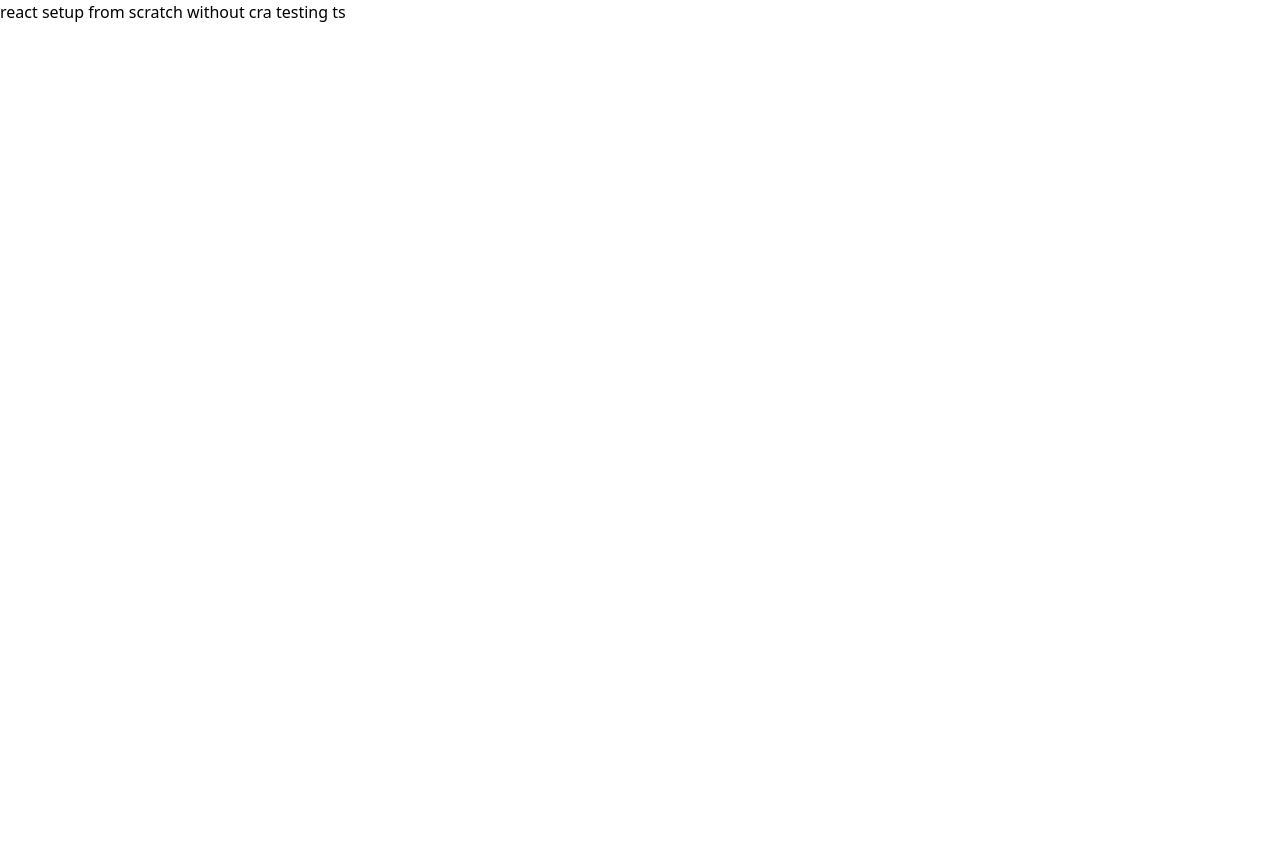
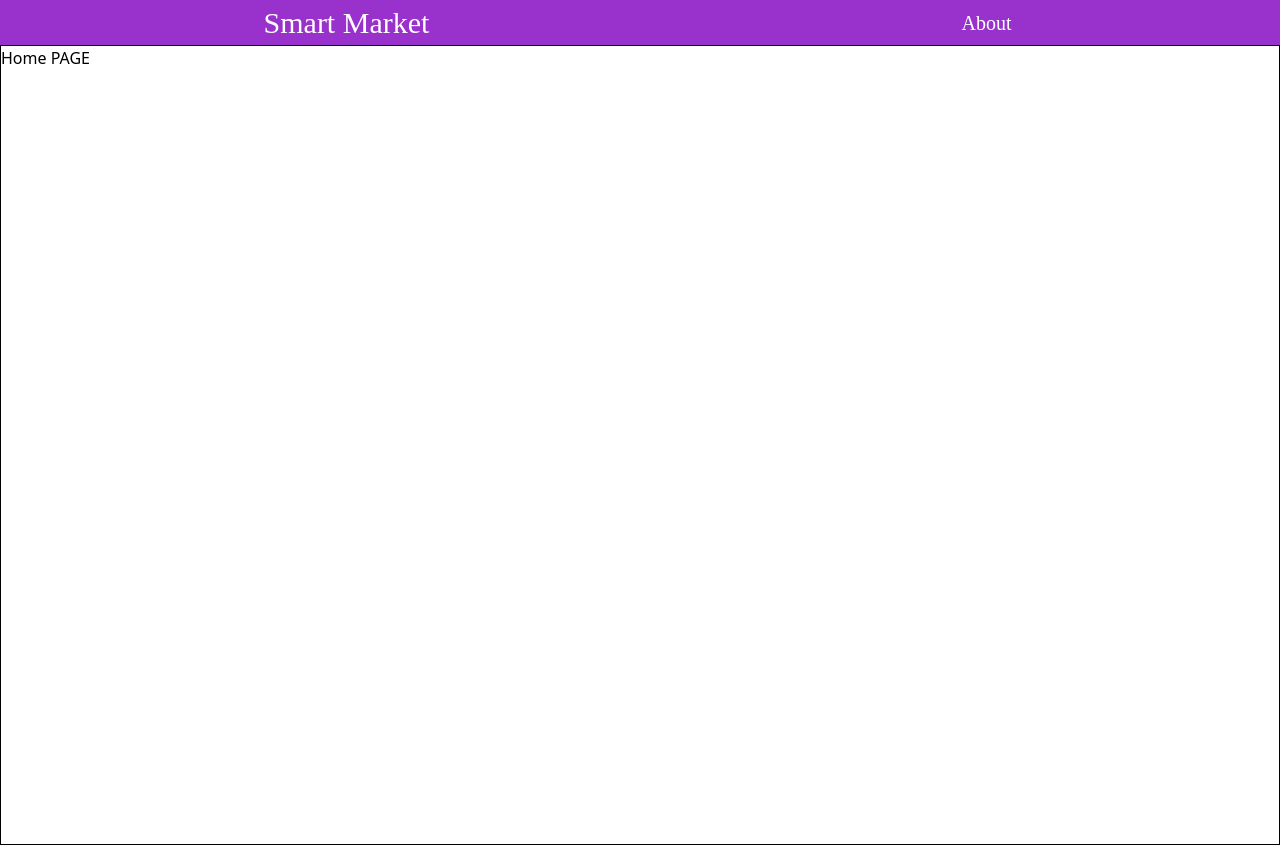
Before and after one commit to OtabekVaxobov/SmartMarket, a React app: page / in a window 1280 px wide. Before the commit the page ends 800 px from the top, so only its background shows below. Built offline with nearby package versions, Linux system fonts and the light colour scheme.

Commit message:
added About page and NotFoundPage with basic style

```diff
--- a/package.json
+++ b/package.json
@@ -13,6 +13,7 @@
     "@babel/preset-env": "^7.18.9",
     "@babel/preset-react": "^7.18.6",
     "@types/react-dom": "^18.0.6",
+    "@types/styled-components": "^5.1.25",
     "babel-loader": "^8.2.5",
     "css-loader": "^6.7.1",
     "html-webpack-plugin": "^5.5.0",
@@ -27,5 +28,10 @@
     "webpack": "^5.74.0",
     "webpack-cli": "^4.10.0",
     "webpack-dev-server": "^4.9.3"
+  },
+  "dependencies": {
+    "react-router-dom": "6",
+    "styled-components": "^5.3.5",
+    "typescript": "^4.7.4"
   }
 }
--- a/src/app.tsx
+++ b/src/app.tsx
@@ -1,8 +1,23 @@
-import * as React from 'react';
+import * as React from "react";
+import Home from "./pages/Home.jsx";
+import { Route, Routes } from "react-router-dom";
+import NotFoundPage from "./pages/NotFoundPage.jsx";
+import About from "./pages/About.jsx";
+import NavBar from "./components/NavBar.jsx";
 
 function App() {
-    return (
-        <div>{'react setup from scratch without cra testing ts'}</div>
-    );
+  return (
+    <>
+      <NavBar />
+      <Routes>
+        <Route path="/">
+          <Route index element={<Home />} />
+          <Route path="/about" element={<About />} />
+        </Route>
+
+        <Route path="*" element={<NotFoundPage />} />
+      </Routes>
+    </>
+  );
 }
 export default App;
--- /dev/null
+++ b/src/components/NavBar.jsx
@@ -0,0 +1,39 @@
+import * as React from "react";
+import { useNavigate } from "react-router-dom";
+import styled from "styled-components";
+const Container = styled.div`
+  display: flex;
+  background-color: #9932cc;
+  color: #fff;
+  align-items: center;
+
+  justify-content: space-around;
+`;
+const Loge = styled.a`
+  font-size: 30px;
+  font-family: cursive;
+`;
+const AboutButton = styled.a`
+  font-family: cursive;
+  font-size: 20px;
+  padding: 5px;
+  &:active {
+    background-color: #e6007e;
+    border-radius: 50%;
+  }
+  &:hover {
+    cursor: pointer;
+  }
+`;
+
+const NavBar = () => {
+  const nav = useNavigate();
+  return (
+    <Container>
+      <Loge href="/">Smart Market</Loge>
+      <AboutButton onClick={() => nav("/about")}>About</AboutButton>
+    </Container>
+  );
+};
+
+export default NavBar;
--- a/src/main.tsx
+++ b/src/main.tsx
@@ -1,5 +1,11 @@
-import * as React from 'react';
-import * as ReactDOM from 'react-dom';
-import './style.css';
-import App from './app';
-ReactDOM.render(<App />, document.getElementById('root'));
+import * as React from "react";
+import * as ReactDOM from "react-dom";
+import "./style.css";
+import App from "./app";
+import { BrowserRouter } from "react-router-dom";
+ReactDOM.render(
+  <BrowserRouter>
+    <App />
+  </BrowserRouter>,
+  document.getElementById("root")
+);
--- /dev/null
+++ b/src/pages/Home.jsx
@@ -0,0 +1,17 @@
+import * as React from "react";
+import styled from "styled-components";
+import NavBar from "../components/NavBar.jsx";
+const Container = styled.div`
+  border: 1px solid;
+  height: 100vh;
+`;
+
+const Home = () => {
+  return (
+    <Container>
+      <h1>Home PAGE</h1>
+    </Container>
+  );
+};
+
+export default Home;
--- /dev/null
+++ b/src/pages/NotFoundPage.jsx
@@ -0,0 +1,21 @@
+import React from "react";
+
+const NotFoundPage = () => {
+  return (
+    <div
+      style={{
+        display: "flex",
+        height: "80vh",
+        flexDirection: "column",
+        alignItems: "center",
+        justifyContent: "center",
+        fontWeight: "bold",
+      }}
+    >
+      <h1>NOT FOUND PAGE</h1>
+      <h2>404</h2>
+    </div>
+  );
+};
+
+export default NotFoundPage;
--- a/webpack.config.js
+++ b/webpack.config.js
@@ -1,16 +1,18 @@
-const path = require('path');
-const HtmlWebpackPlugin = require('html-webpack-plugin');
+const path = require("path");
+const HtmlWebpackPlugin = require("html-webpack-plugin");
 module.exports = {
-  mode: 'development',
-  entry: './src/main.tsx',
-  devtool: 'inline-source-map',
+  mode: "development",
+  entry: "./src/main.tsx",
+  devtool: "inline-source-map",
   output: {
-    path: path.join(__dirname, 'dist'),
-    filename: 'bundle.js',
+    path: path.join(__dirname, "dist"),
+    filename: "bundle.js",
   },
   devServer: {
+    hot: true,
+    historyApiFallback: true,
     static: {
-      directory: path.join(__dirname, 'dist'),
+      directory: path.join(__dirname, "dist"),
     },
   },
   module: {
@@ -18,26 +20,26 @@ module.exports = {
       {
         test: /\.jsx?$/,
         exclude: /node_modules/,
-        loader: 'babel-loader',
+        loader: "babel-loader",
       },
       {
         test: /\.tsx?$/,
-        use: 'ts-loader',
+        use: "ts-loader",
         exclude: /node_modules/,
       },
       {
         test: /\.css$/i,
-        include: path.resolve(__dirname, 'src'),
-        use: ['style-loader', 'css-loader', 'postcss-loader'],
+        include: path.resolve(__dirname, "src"),
+        use: ["style-loader", "css-loader", "postcss-loader"],
       },
     ],
   },
   resolve: {
-    extensions: ['.tsx', '.ts', '.js'],
+    extensions: [".tsx", ".ts", ".js"],
   },
   plugins: [
     new HtmlWebpackPlugin({
-      template: './src/index.html',
+      template: "./src/index.html",
     }),
   ],
 };
```
Also changed, not shown: 1 other file (tests, documents, lock files or other folders).
